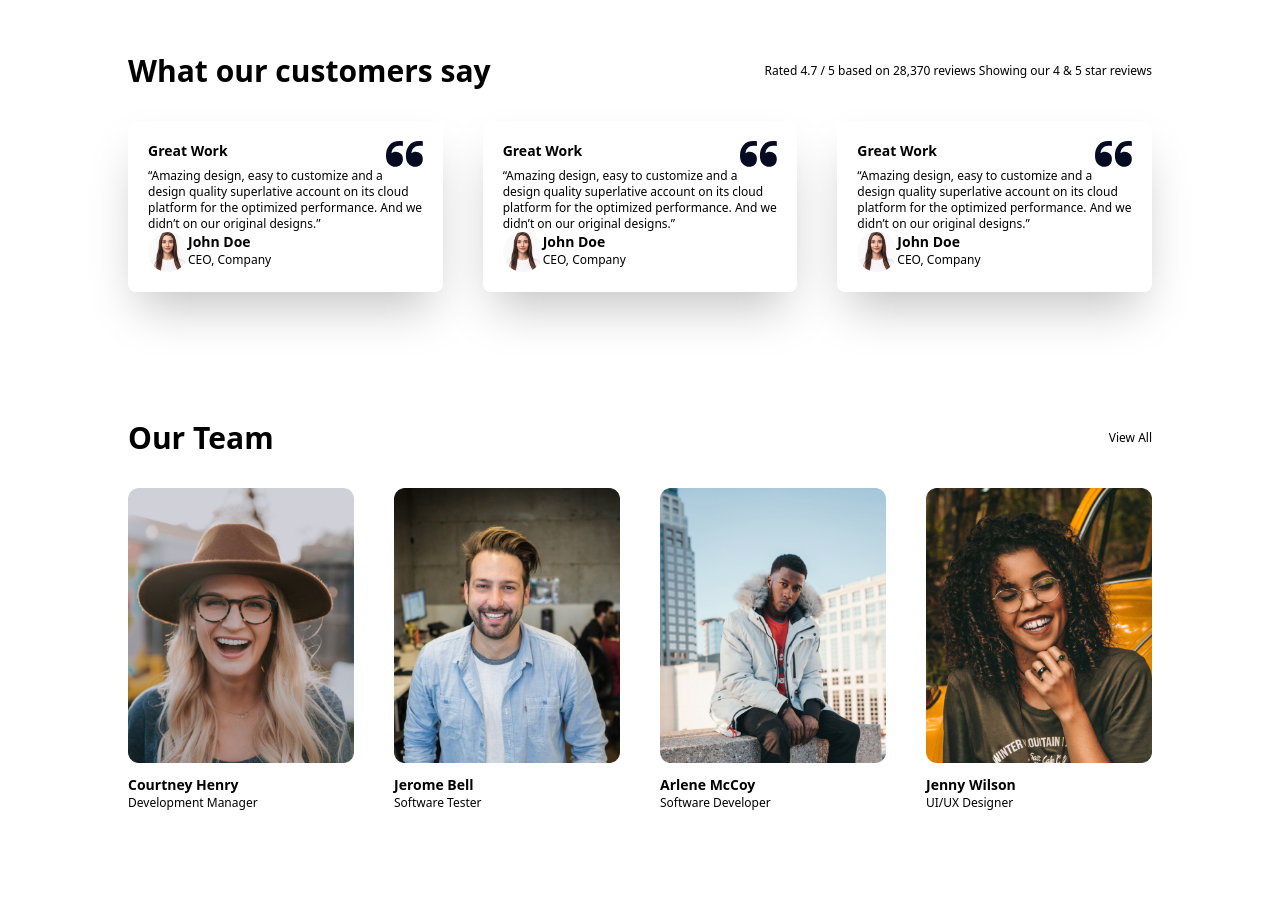
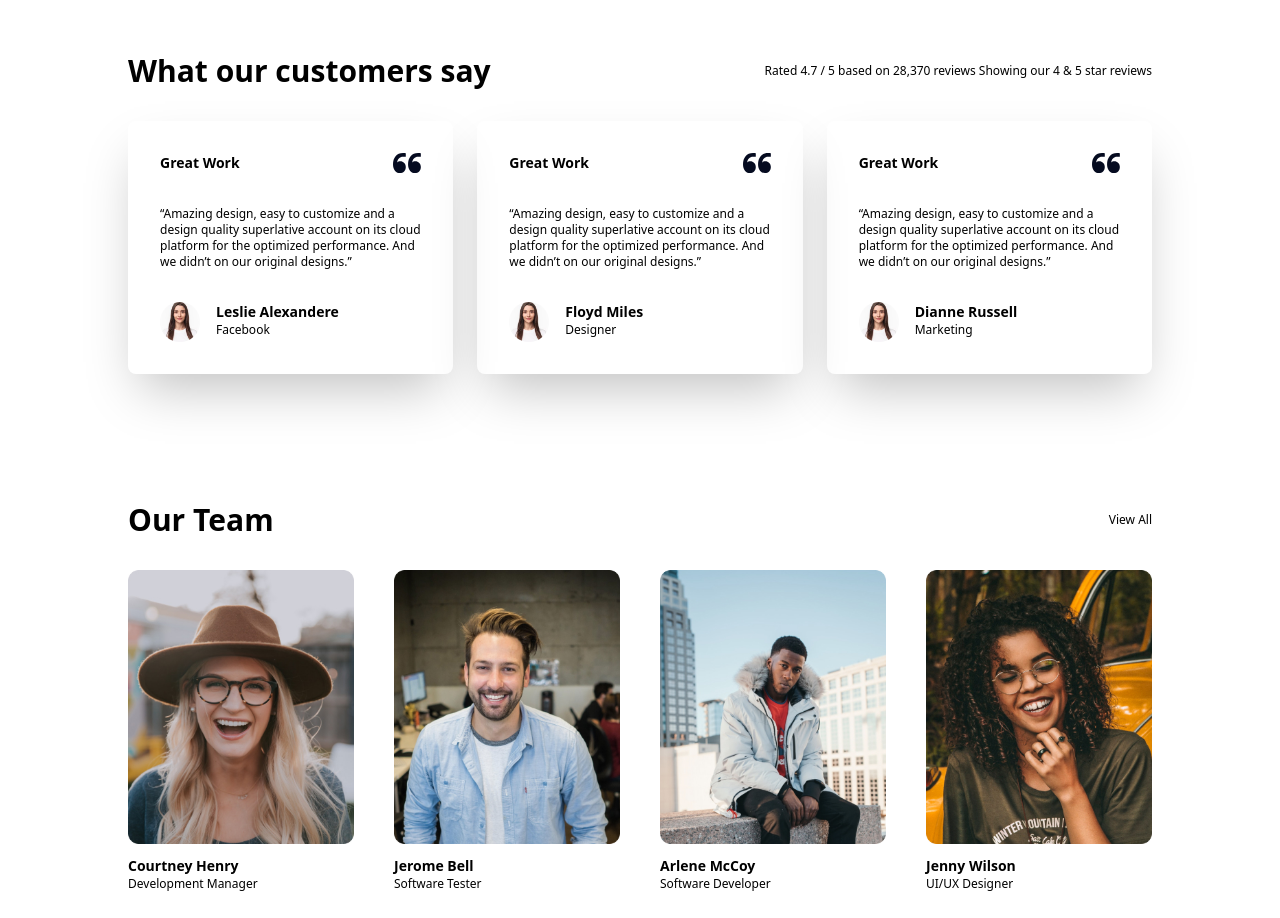
Before and after one commit to anubhavraj14/Car-Rental, a plain HTML site: page index.html in a window 1280 px wide. Shown: the part 3220-4138 px from the top of the page. Drawn offline with nearby package versions, Linux system fonts and the light colour scheme.

Commit message:
new change

```diff
--- a/index.html
+++ b/index.html
@@ -296,48 +296,48 @@
                 <p class="text-xs font-sans">Rated 4.7 / 5 based on 28,370 reviews Showing our 4 & 5 star reviews</p>
             </div>
             <div>
-                <ul class="grid grid-cols-3 gap-10">
-                    <li class="flex flex-col rounded-lg p-5 shadow-2xl">
-                        <div class="flex justify-between"><h2 class="text-sm font-semibold liine">Great Work</h2> <span><img src="assets\icons\inverted-comma.svg" alt=""></span> </div>
-                        <div><p class="text-xs">“Amazing design, easy to customize and a design
+                <ul class="grid grid-cols-3 gap-6">
+                    <li class="flex flex-col rounded-lg p-8 shadow-2xl">
+                        <div class="flex justify-between"><h2 class="text-sm font-semibold liine">Great Work</h2> <span><img class="w-7" src="assets\icons\inverted-comma.svg" alt=""></span> </div>
+                        <div><p class="mt-8 text-xs">“Amazing design, easy to customize and a design
                             quality superlative account on its cloud platform for
                             the optimized performance. And we didn’t on our
                             original designs.”</p></div>
-                        <div class="flex">
+                        <div class="mt-8 flex gap-4">
                             <img class="w-10 rounded-full " src="assets\images\customer-1.png" alt="profile-pic">
                             <div>
-                                <h3 class="text-sm font-semibold">John Doe</h3>
-                                <p class="text-xs">CEO, Company</p>
+                                <h3 class="text-sm font-semibold">Leslie Alexandere</h3>
+                                <p class="text-xs">Facebook</p>
                             </div>
                         </div>
                     </li>
 
-                    <li class="flex flex-col rounded-lg p-5 shadow-2xl">
-                        <div class="flex justify-between"><h2 class="text-sm font-semibold liine">Great Work</h2> <span><img src="assets\icons\inverted-comma.svg" alt=""></span> </div>
-                        <div><p class="text-xs">“Amazing design, easy to customize and a design
+                    <li class="flex flex-col rounded-lg p-8 shadow-2xl">
+                        <div class="flex justify-between"><h2 class="text-sm font-semibold liine">Great Work</h2> <span><img class="w-7" src="assets\icons\inverted-comma.svg" alt=""></span> </div>
+                        <div><p class="mt-8 text-xs">“Amazing design, easy to customize and a design
                             quality superlative account on its cloud platform for
                             the optimized performance. And we didn’t on our
                             original designs.”</p></div>
-                        <div class="flex">
+                        <div class="mt-8 flex gap-4">
                             <img class="w-10 rounded-full " src="assets\images\customer-1.png" alt="profile-pic">
                             <div>
-                                <h3 class="text-sm font-semibold">John Doe</h3>
-                                <p class="text-xs">CEO, Company</p>
+                                <h3 class="text-sm font-semibold">Floyd Miles</h3>
+                                <p class="text-xs">Designer</p>
                             </div>
                         </div>
                     </li>
 
-                    <li class="flex flex-col rounded-lg p-5 shadow-2xl">
-                        <div class="flex justify-between"><h2 class="text-sm font-semibold liine">Great Work</h2> <span><img src="assets\icons\inverted-comma.svg" alt=""></span> </div>
-                        <div><p class="text-xs">“Amazing design, easy to customize and a design
+                    <li class="flex flex-col rounded-lg p-8 shadow-2xl">
+                        <div class="flex justify-between"><h2 class="text-sm font-semibold liine">Great Work</h2> <span><img class="w-7" src="assets\icons\inverted-comma.svg" alt=""></span> </div>
+                        <div><p class="mt-8 text-xs">“Amazing design, easy to customize and a design
                             quality superlative account on its cloud platform for
                             the optimized performance. And we didn’t on our
                             original designs.”</p></div>
-                        <div class="flex">
+                        <div class="mt-8 flex gap-4">
                             <img class="w-10 rounded-full " src="assets\images\customer-1.png" alt="profile-pic">
                             <div>
-                                <h3 class="text-sm font-semibold">John Doe</h3>
-                                <p class="text-xs">CEO, Company</p>
+                                <h3 class="text-sm font-semibold">Dianne Russell</h3>
+                                <p class="text-xs">Marketing</p>
                             </div>
                         </div>
                     </li>
```
